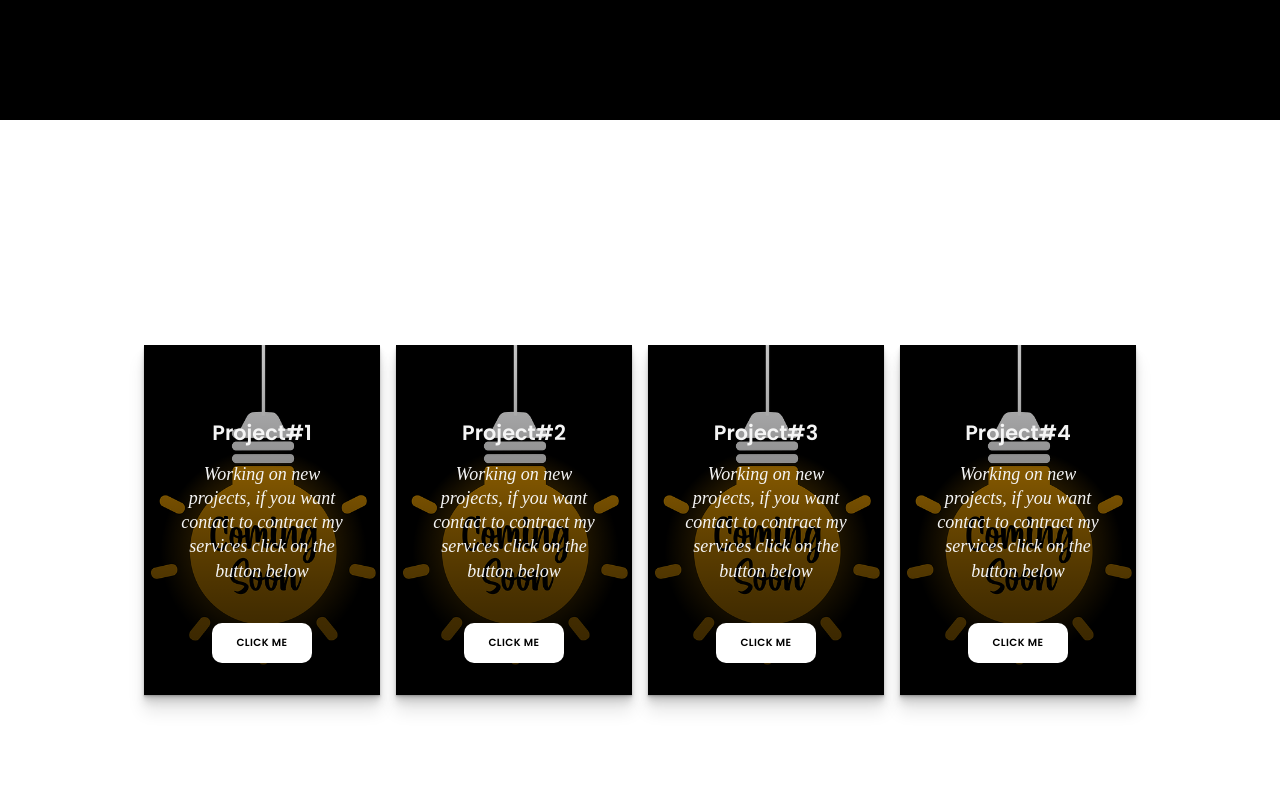
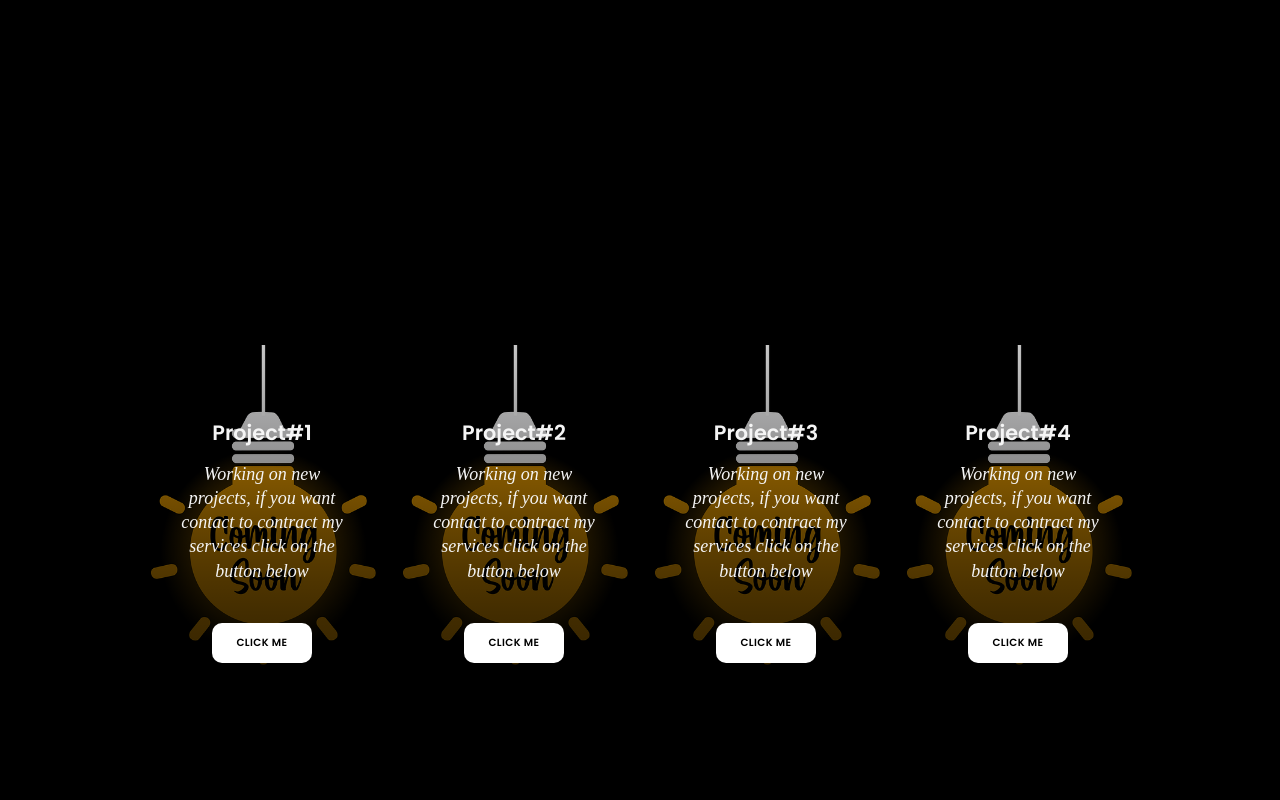
Before and after one commit to LENNANrnz/Portfolio, a plain HTML site: page index.html in a window 1280 px wide. Shown: the part 1480-2280 px from the top of the page. Drawn offline with nearby package versions, Linux system fonts and the light colour scheme.

Commit message:
organizando

```diff
--- a/body/Projects/my_projects.css
+++ b/body/Projects/my_projects.css
@@ -1,6 +1,6 @@
 .my_Projectsdiv {
   height: 100vh;
- background-color: white;
+ background-color: black;
  display: grid;
   place-items: center;
   overflow: hidden;
--- a/body/myskills/myskills.css
+++ b/body/myskills/myskills.css
@@ -1,3 +1,4 @@
 .myskills{
     height: 100vh;
+    background-color: lightgray;
 }
```
Also changed, not shown: index.html (+14 -1 lines).
